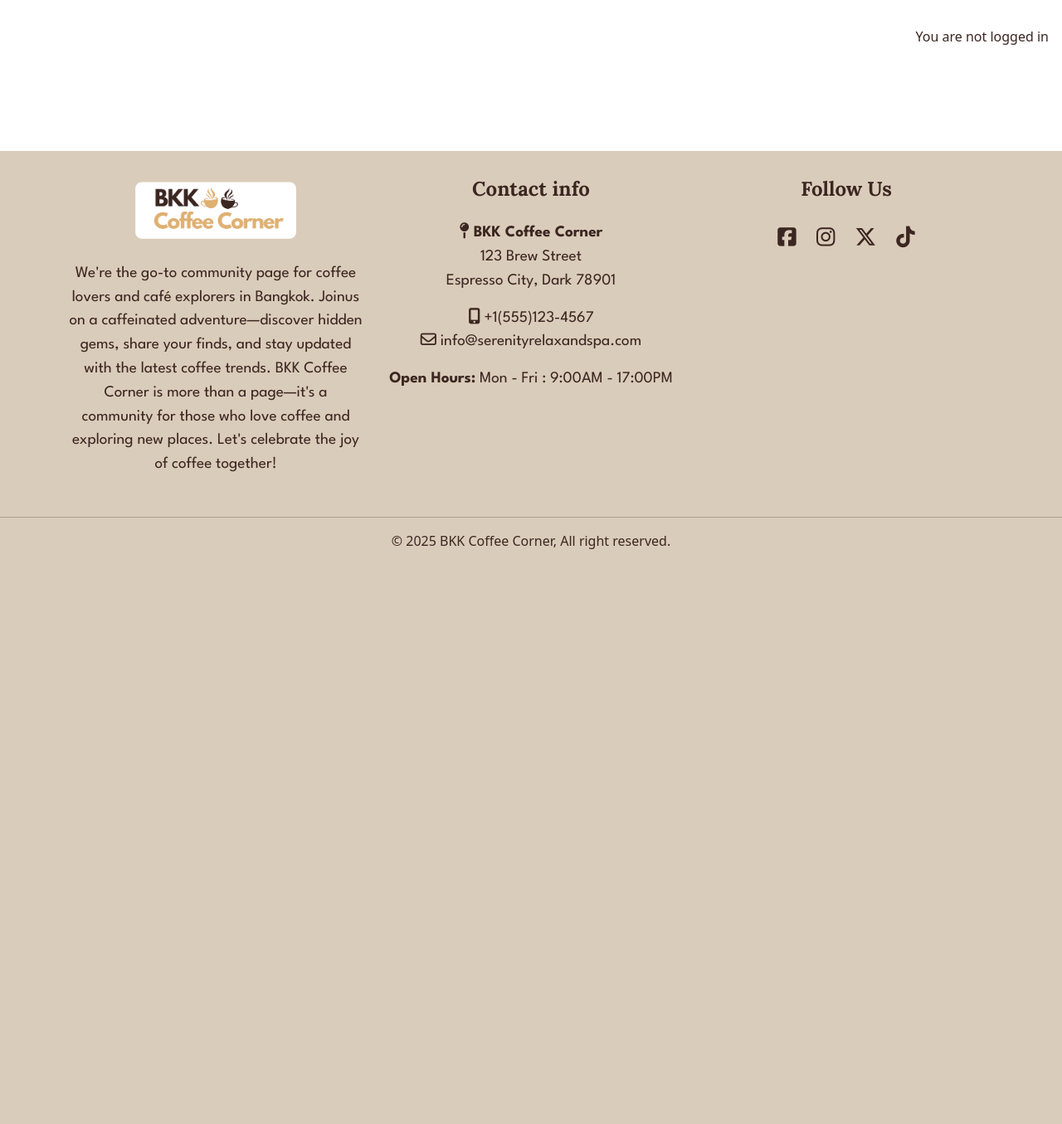
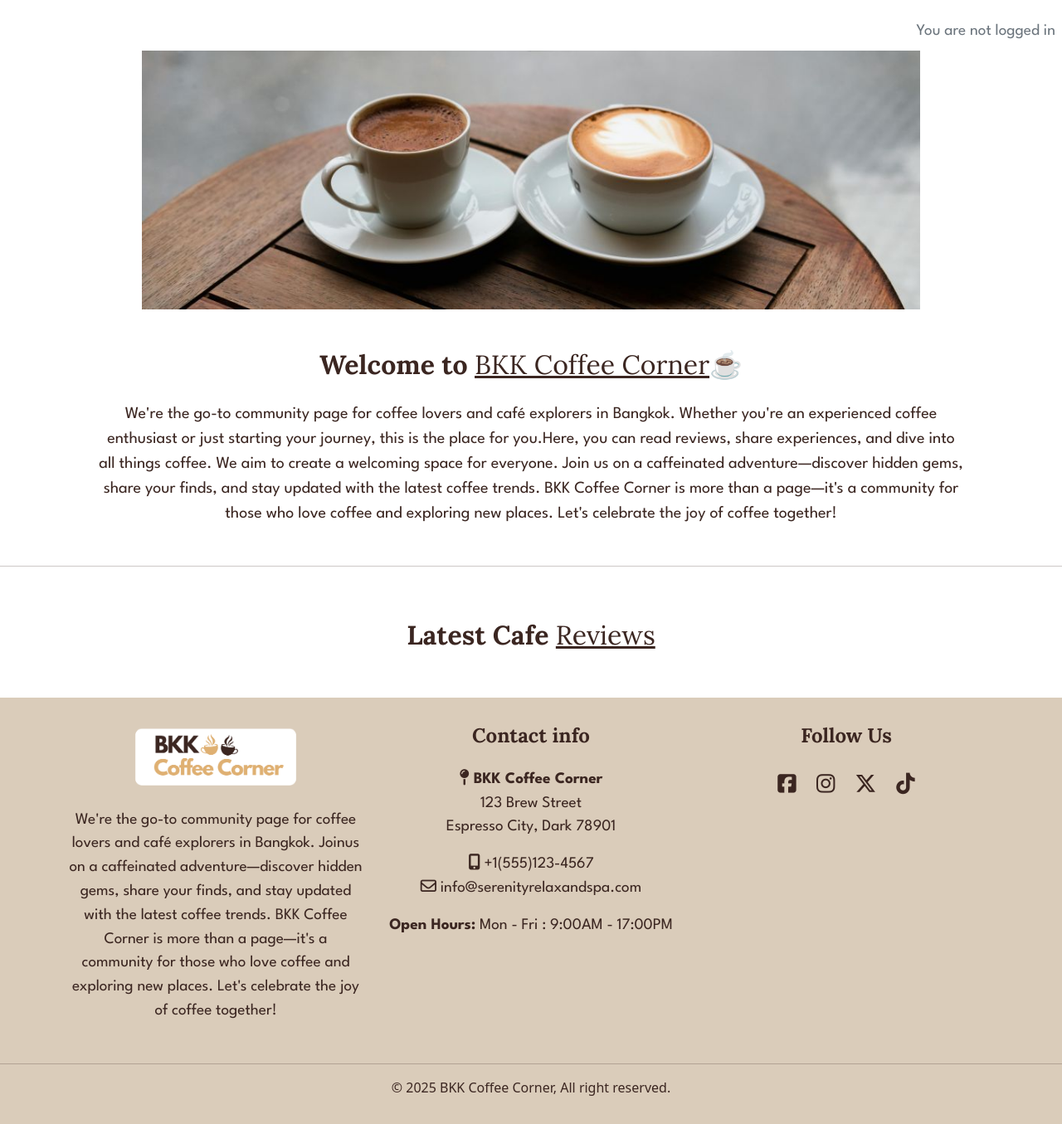
Before and after one commit to Chatlada-Nina/BKK-Coffee-Corner, a Django app: page / in a window 1280 px wide. Shown: the part 104-1459 px from the top of the page at 83% size. Before the commit the page ends 766 px from the top, so only its background shows below. Run offline with Django 4.2, Linux system fonts and the light colour scheme; data that the repository does not hold is empty; some libraries are stand-ins or nearby versions.

Commit message:
Display image files and style them, Add banner and description text

```diff
--- a/home/templates/home/index.html
+++ b/home/templates/home/index.html
@@ -1,27 +1,49 @@
 {% extends "base.html" %}
+
+{% load static %}
 
 {% block content %}
 
 <!-- index.html content starts here -->
 <div class="container-fluid">
-    <div class="row">
-
-        <!-- Post Entries Column -->
-        <div class="col-12 mt-3 left">
+    <div class="row justify-content-center">
+        <div class="call-for-action col-md-10">
+            <div class="banner text-center">
+                <img src="{% static 'images/banner.jpg' %}" alt="banner" width="90%">
+            </div>
+            <div class="description text-center my-5">
+            <h2 class="main-text mb-4">Welcome to <span class="fw-light text-decoration-underline">BKK Coffee Corner</span>☕</h2>
+            <p class="sub-text fs-5">
+                We're the go-to community page for coffee lovers and café explorers in Bangkok. Whether you're an experienced coffee enthusiast or just starting your journey, this is the place for you.Here, you can read reviews, share experiences, and dive into all things coffee. We aim to create a welcoming space for everyone.
+                Join us on a caffeinated adventure—discover hidden gems, share your finds, and stay updated with the latest coffee trends. BKK Coffee Corner is more than a page—it's a community for those who love coffee and exploring new places. Let's celebrate the joy of coffee together!
+            </p>
+        </div>
+        </div> <hr>
+        <!-- Post all Cafes section -->
+        <div class="row">
+            <div class="text-center my-5">
+                <h2 class="main-text">Latest Cafe <span class="fw-light text-decoration-underline">Reviews</span></h2>
+            </div>
             <div class="row">
                 {% for post in post_list %}
                 <div class="col-md-4">
                     <div class="card mb-4">
                         <div class="card-body">
                             <div class="image-container">
+                                {% if "placeholder" in post.featured_image.url %}
+                                <img class="card-img-top" src="{% static 'images/cafe1.jpg' %}" alt="placeholder image">
+                                {% else %}
+                                <img class="card-img-top" src=" {{ post.featured_image.url }}"
+                                alt="{{ post.cafename }}">
+                                {% endif %}
                                 <div class="image-flash"></div>
                             </div>
                             <a href="{% url 'post_detail' post.slug %}" class="post-link main-text">
-                                <h2 class="card-cafename">{{ post.cafename }}</h2>
+                                <h2 class="card-cafename mt-4">{{ post.cafename }}</h2>
                             </a>
                             <p class="card-text sub-text">{{ post.excerpt }}</p>
-                            <p class="card-text sub-text">Rating</p>
-                            <p class="card-text sub-text">0 reviews</p>
+                            <p class="card-text sub-text"><i class="fa-solid fa-star"></i> 5.0</p>
+                            <a href="{% url 'post_detail' post.slug %}" class="card-text sub-text post-link"><i class="fa-solid fa-mug-hot"></i> Reviews</a>
                             <hr />
                             <p class="card-text sub-text text-muted h6">{{ post.created_on}}
                             </p>
--- a/static/css/style.css
+++ b/static/css/style.css
@@ -76,6 +76,12 @@ body {
     text-decoration: underline;
     color: var(--text-hover-color);
 }
+
+.post-info {
+    font-family: var(--secondary-font);
+    color: var(--text-color);
+}
+
 .page-link {
     border: 1px solid var(--button-bg-color);
     background-color: var(--button-bg-color);
--- a/templates/base.html
+++ b/templates/base.html
@@ -108,12 +108,12 @@
   </div>
 
 
-    <main class="flex-shrink-0 main-bg">
+    <main class="flex-shrink-0 main-bg sub-text">
 
         {% if user.is_authenticated %}
-        <p class="text-end m-3">You are logged in as {{ user }}</p>
+        <p class="text-end m-1 p-1 text-muted">You are logged in as {{ user }}</p>
         {% else %}
-        <p class="text-end m-3">You are not logged in</p>
+        <p class="text-end m-1 p-1 text-muted">You are not logged in</p>
         {% endif %}
 
         {% block content %}
```
Also changed, not shown: home/templates/home/post_detail.html (+11 -11 lines), static/images/banner.jpg (added).
